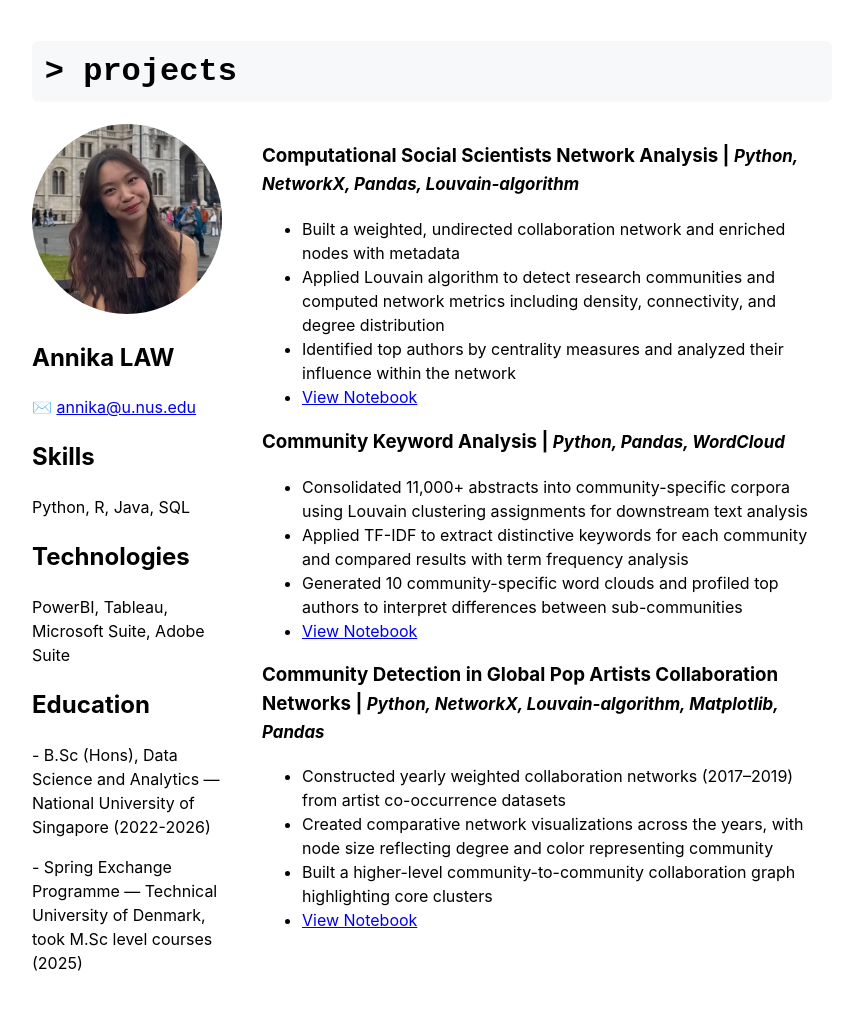
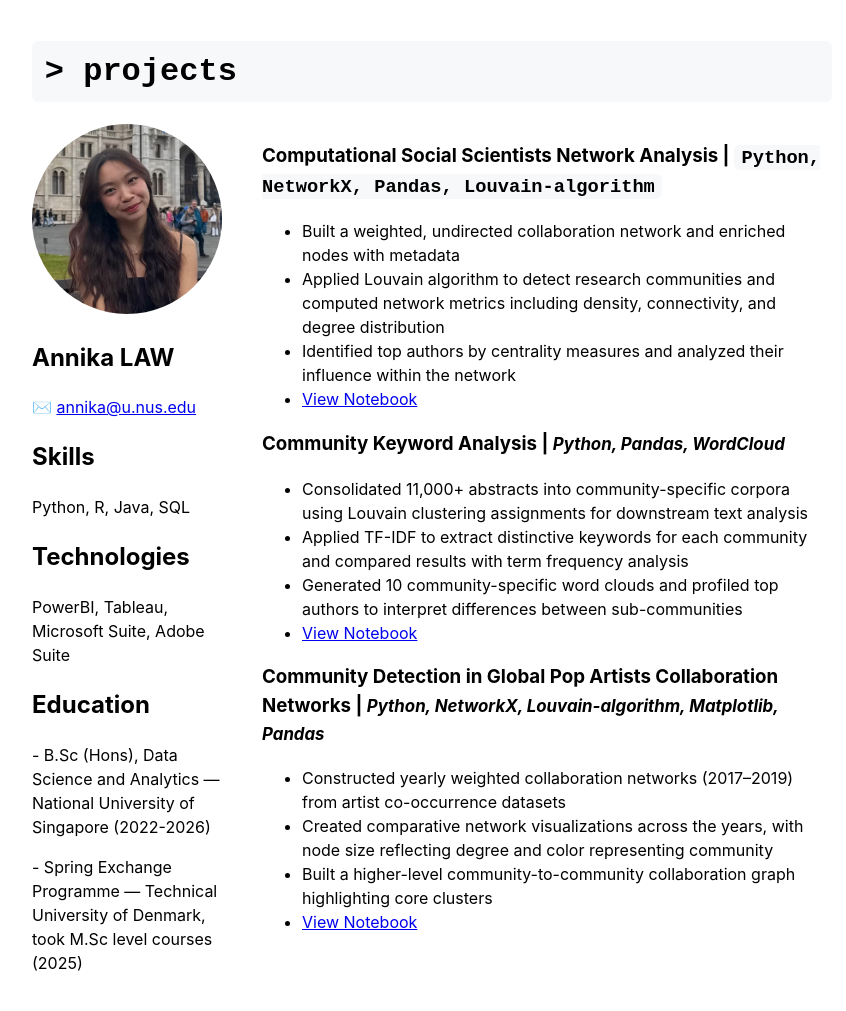
Before and after one commit to annikaljy/annikaljy.github.io, a Jekyll site: the page built from index.md, in a window 1280 px wide. Shown: the whole page, without its empty margins (208-1054 px from the left). Built offline with Jekyll 4.4.1, drawn with Linux system fonts in a browser that asks for light colours.

Commit message:
Update index.md

```diff
--- a/index.md
+++ b/index.md
@@ -26,9 +26,12 @@ title: Annika Law Jie Yu
   <!-- Right column: main content -->
 <div style="flex: 3;">
   <h3>
-    Computational Social Scientists Network Analysis |
-    <span style="font-size: 0.9em; font-style: italic;"> Python, NetworkX, Pandas, Louvain-algorithm</span>
-  </h3>
+  Computational Social Scientists Network Analysis |
+  <span style="font-family: 'Courier New', Courier, monospace; background-color: #f6f8fa; padding: 0.1em 0.4em; border-radius: 6px;">
+    Python, NetworkX, Pandas, Louvain-algorithm
+  </span>
+</h3>
+
   <ul>
     <li>Built a weighted, undirected collaboration network and enriched nodes with metadata</li>
     <li>Applied Louvain algorithm to detect research communities and computed network metrics including density, connectivity, and degree distribution</li>
```
